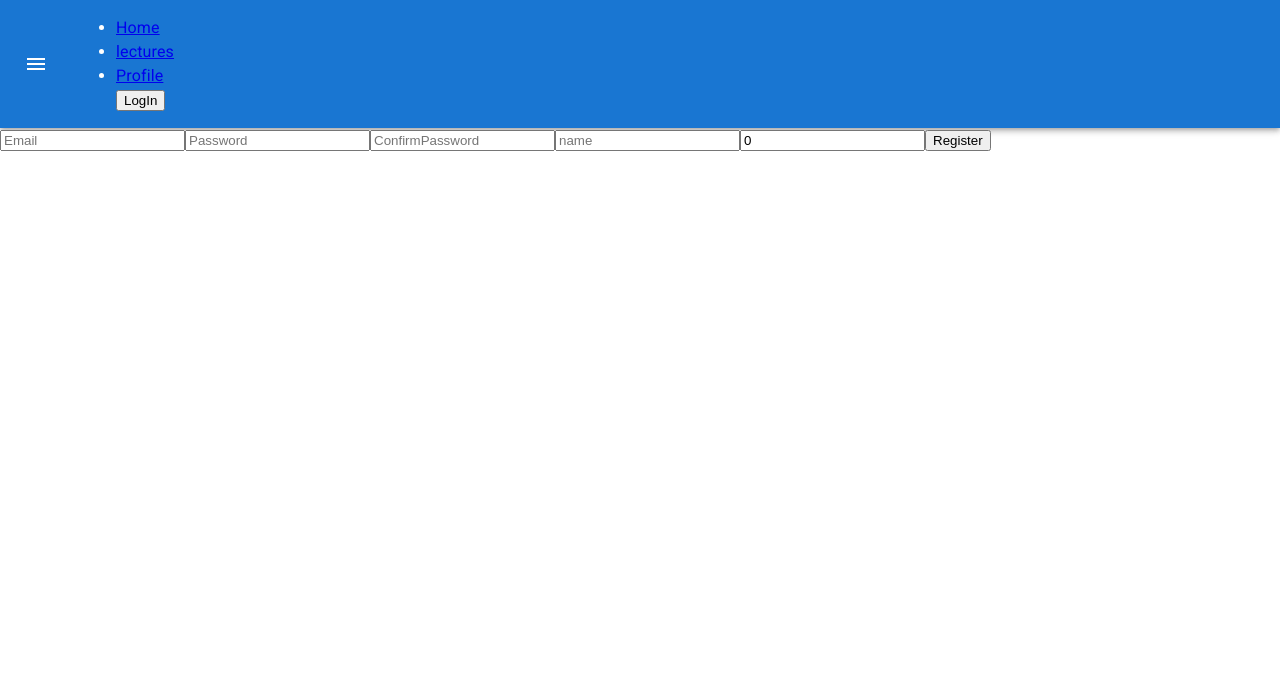
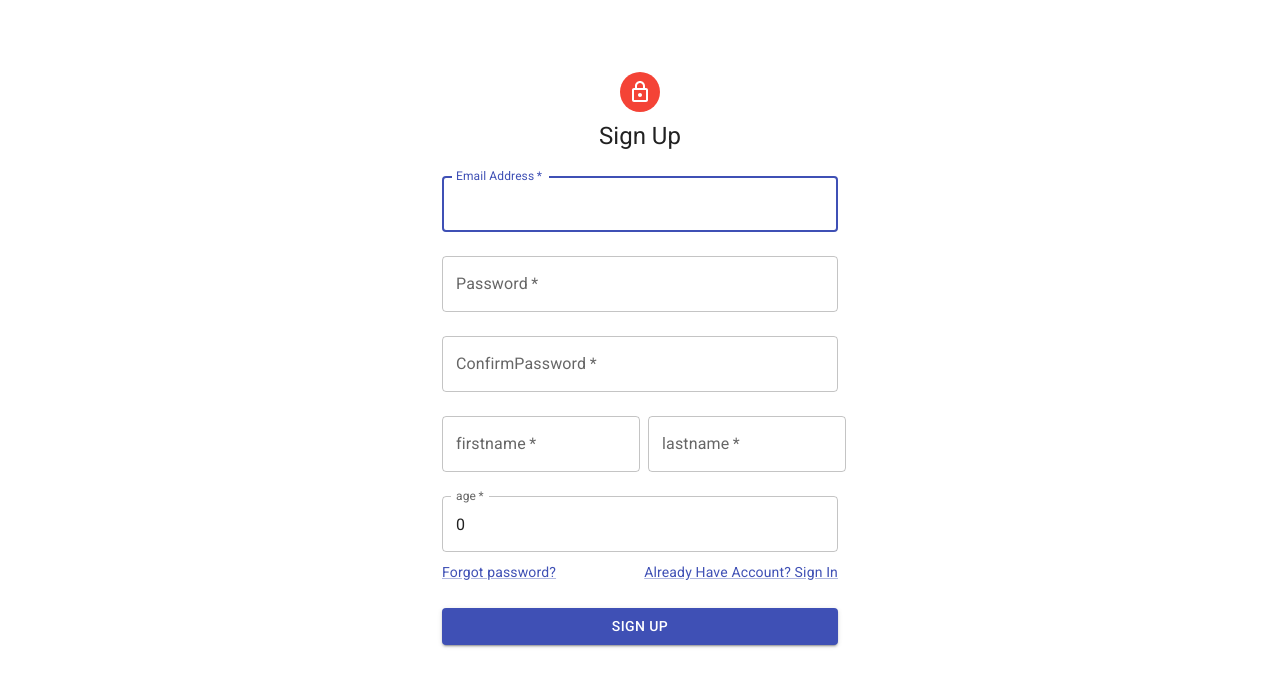
Before and after one commit to newdm2000/2022_GDSC_Solution-Challenge, a React (Create React App) app in the folder GiSungIn/client/: page /register in a window 1280 px wide. Shown: the top 686 px of the page. Built offline with nearby package versions, Linux system fonts and the light colour scheme; no server answers.

Commit message:
2022-02-27

```diff
--- a/GiSungIn/client/src/components/App.js
+++ b/GiSungIn/client/src/components/App.js
@@ -3,8 +3,24 @@ import AppRouter from "components/Router";
 import { onAuthStateChanged } from "firebase/auth";
 import { authService } from "fbase";
 import { ThemeProvider, createTheme } from "@mui/material/styles";
+import MainPage from "routes/MainPage";
 
-const theme = createTheme();
+const theme = createTheme({
+  palette: {
+    primary: {
+      light: "#757ce8",
+      main: "#3f50b5",
+      dark: "#002884",
+      contrastText: "#fff",
+    },
+    secondary: {
+      light: "#ff7961",
+      main: "#f44336",
+      dark: "#ba000d",
+      contrastText: "#000",
+    },
+  },
+});
 
 function App() {
   const [init, setInit] = useState(false);
@@ -24,7 +40,7 @@ function App() {
 
   return (
     <ThemeProvider theme={theme}>
-        {init ? <AppRouter isLoggedIn={isLoggedIn} /> : "Initializing..."}
+      {init ? <AppRouter isLoggedIn={isLoggedIn} /> : "Initializing..."}
     </ThemeProvider>
   );
 }
--- a/GiSungIn/client/src/components/Navigation.js
+++ b/GiSungIn/client/src/components/Navigation.js
@@ -2,8 +2,23 @@ import React from "react";
 import { Link } from "react-router-dom";
 import { getAuth } from "firebase/auth";
 import { useNavigate } from "react-router-dom";
-import { AppBar, Box, Drawer, IconButton, Toolbar } from "@mui/material";
-import MenuIcon from '@mui/icons-material/Menu';
+import {
+  AppBar,
+  Box,
+  Button,
+  Drawer,
+  IconButton,
+  Toolbar,
+  Menu,
+  MenuItem,
+  Typography,
+  ButtonGroup,
+  Grid,
+} from "@mui/material";
+import MenuIcon from "@mui/icons-material/Menu";
+
+const pages = ["Products", "Pricing", "Blog"];
+const settings = ["Profile", "Account", "Dashboard", "Logout"];
 
 const Navigation = ({ isLoggedIn }) => {
   const navigate = useNavigate();
@@ -14,37 +29,43 @@ const Navigation = ({ isLoggedIn }) => {
   const onLogInClick = () => {
     navigate("/login");
   };
+  const onHomeClick = () => {
+    navigate("/");
+  };
+  const onLecturesClick = () => {
+    navigate("/lecture");
+  };
+  const onProfileClick = () => {
+    navigate("/profile");
+  };
   return (
     <Box sx={{ flexGrow: 1 }}>
       <AppBar position="static">
-        <Toolbar>
-          <IconButton
-            size="large"
-            edge="start"
-            color="inherit"
-            aria-label="menu"
-            sx={{ mr: 2 }}
-          >
-            <MenuIcon />
-          </IconButton>
-          <ul>
-            <li>
-              <Link to="/">Home</Link>
-            </li>
-            <li>
-              <Link to="/lecture">lectures</Link>
-            </li>
-            <li>
-              <Link to="/profile">Profile</Link>
-            </li>
-            {isLoggedIn ? (
-              <button onClick={onLogOutClick}>LogOut</button>
-            ) : (
-              <button onClick={onLogInClick}>LogIn</button>
-            )}
-          </ul>
+        <Toolbar disableGutters>
+        {isLoggedIn ? (
+            <Button variant="outlined" color="secondary" onClick={onLogOutClick}>
+              LogOut
+            </Button>
+          ) : (
+            <Button variant="outlined" color="secondary" onClick={onLogInClick}>
+              LogIn
+            </Button>
+          )}
         </Toolbar>
       </AppBar>
+      <Grid container>
+          <ButtonGroup variant="text" aria-label="text button group">
+            <Button variant="contained" onClick={onHomeClick}>
+              Home
+            </Button>
+            <Button variant="contained" onClick={onLecturesClick}>
+              lectures
+            </Button>
+            <Button variant="contained" onClick={onProfileClick}>
+              Profile
+            </Button>
+          </ButtonGroup>
+      </Grid>
     </Box>
   );
 };
--- a/GiSungIn/client/src/components/Router.js
+++ b/GiSungIn/client/src/components/Router.js
@@ -1,3 +1,4 @@
+import { CssBaseline, Grid } from "@mui/material";
 import React from "react";
 import { Routes, BrowserRouter, Route } from "react-router-dom";
 import Lecture from "routes/Lecture";
@@ -8,18 +9,47 @@ import Auth from "../routes/Auth";
 import Home from "../routes/Home";
 import Profile from "../routes/Profile";
 import Navigation from "./Navigation";
+import Paper from "@mui/material/Paper";
 
 const AppRouter = ({ isLoggedIn }) => {
   return (
     <BrowserRouter>
+      <CssBaseline />
+      {isLoggedIn ? (
+        <Grid container component="main" sx={{ height: "100vh" }}>
+          <Grid
+            item
+            xs={12}
+            sm={8}
+            md={3}
+            component={Paper}
+            elevation={6}
+            square
+          >
             <Navigation isLoggedIn={isLoggedIn} />
             <Routes>
-        <Route path="/" element={<MainPage />} />
+              <Route path="/login" element={<LoginPage />} />
+              <Route path="/profile" element={<Profile />} />
+              <Route path="/lecture" element={<Lecture />} />
+              <Route path="/register" element={<RegisterPage />} />
+            </Routes>
+          </Grid>
+          <Grid item xs={false} sm={4} md={9}>
+            <Routes>
               <Route path="/profile" element={<Profile />} />
               <Route path="/lecture" element={<Lecture />} />
               <Route path="/login" element={<LoginPage />} />
               <Route path="/register" element={<RegisterPage />} />
             </Routes>
+          </Grid>
+        </Grid>
+      ) : (
+        <Routes>
+          <Route path="/" element={<MainPage />} />
+          <Route path="/login" element={<LoginPage />} />
+          <Route path="/register" element={<RegisterPage />} />
+        </Routes>
+      )}
     </BrowserRouter>
   );
 };
--- a/GiSungIn/client/src/routes/Home.js
+++ b/GiSungIn/client/src/routes/Home.js
@@ -1,30 +1,9 @@
-import { dbService } from "fbase";
-import React, { useState } from "react";
+import { Outlet, Route } from "react-router-dom";
 
 const Home = () => {
-  const [nweet, setNweet] = useState("");
-  const onSubmit = (event) => {
-    event.preventDefault();
-    dbService.collection("");
-  };
-  const onChange = (event) => {
-    const {
-      target: { value },
-    } = event;
-    setNweet(value);
-  };
   return (
     <div>
-      <form onSubmit={onSubmit}>
-        <input
-          value={nweet}
-          onChange={onChange}
-          type="text"
-          placeholder="What's on your mind?"
-          maxLength={120}
-        />
-        <input type="submit" value="Nweet" />
-      </form>
+
     </div>
   );
 };
--- a/GiSungIn/client/src/routes/MainPage.js
+++ b/GiSungIn/client/src/routes/MainPage.js
@@ -2,11 +2,9 @@ import React from "react";
 import { Container } from "@mui/material";
 import MainPost from "components/mainpage/MainPost";
 
-
-
 const MainPage = () => {
   return (
-    <Container disableGutters maxWidth = "1g">
+    <Container disableGutters maxWidth="1g">
       <main>
         <MainPost />
       </main>
--- a/GiSungIn/client/src/routes/RegisterPage.js
+++ b/GiSungIn/client/src/routes/RegisterPage.js
@@ -2,15 +2,27 @@ import { authService, dbService } from "fbase";
 import React, { useState } from "react";
 import { createUserWithEmailAndPassword } from "firebase/auth";
 import { collection, addDoc } from "firebase/firestore";
+import {
+  Container,
+  Box,
+  TextField,
+  Avatar,
+  Typography,
+  Grid,
+  Link,
+  Button,
+} from "@mui/material";
+import LockOutlinedIcon from "@mui/icons-material/LockOutlined";
 
 const RegisterPage = () => {
   const yr = new Date().getFullYear();
   const [email, setEmail] = useState("");
   const [password, setPassword] = useState("");
-  const [name, setName] = useState("");
+  const [firstName, setFirstName] = useState("");
+  const [lastName, setLastName] = useState("");
   const [confirmPassword, setConfirmPassword] = useState("");
   const [error, setError] = useState("");
-  const [birthdate, setBirthdate] = useState(0);
+  const [age, setAge] = useState(0);
   const auth = authService;
   const db = dbService;
 
@@ -22,18 +34,19 @@ const RegisterPage = () => {
       setEmail(value);
     } else if (name === "password") {
       setPassword(value);
-    } else if (name === "name") {
-      setName(value);
+    } else if (name === "firstname") {
+      setFirstName(value);
     } else if (name === "confirmpassword") {
       setConfirmPassword(value);
-    } else if (name === "birthdate") {
-      setBirthdate(value);
+    } else if (name === "lastname") {
+      setLastName(value);
+    } else if (name === "age") {
+      setAge(value);
     }
   };
 
   const onSubmit = async (event) => {
     event.preventDefault();
-    const age = yr - birthdate / 10000 + 1;
     try {
       if (password === confirmPassword) {
         console.log("A");
@@ -41,7 +54,8 @@ const RegisterPage = () => {
         console.log("B");
         await addDoc(collection(db, "Users"), {
           uid: authService.currentUser.uid,
-          name: name,
+          firstname: firstName,
+          lastname: lastName,
           email: email,
           age: age,
           lectures: [],
@@ -55,53 +69,121 @@ const RegisterPage = () => {
   };
 
   return (
-    <div>
-      <form onSubmit={onSubmit}>
-        <input
+    <Container component="main" maxWidth="xs">
+      <Box
+        sx={{
+          marginTop: 8,
+          display: "flex",
+          flexDirection: "column",
+          alignItems: "center",
+        }}
+      >
+        <Avatar sx={{ m: 1, bgcolor: "secondary.main" }}>
+          <LockOutlinedIcon />
+        </Avatar>
+        <Typography component="h1" variant="h5">
+          Sign Up
+        </Typography>
+        <Box component="form" onSubmit={onSubmit} noValidate sx={{ mt: 1 }}>
+          <TextField
+            margin="normal"
+            type="email"
+            required
+            fullWidth
+            autoFocus
             name="email"
-          type="text"
-          placeholder="Email"
-          required
+            id="email"
+            autoComplete="email"
+            label="Email Address"
             value={email}
             onChange={onChange}
           />
-        <input
+          <TextField
             name="password"
             type="password"
-          placeholder="Password"
+            fullWidth
+            margin="normal"
+            label="Password"
+            id="password"
             required
             value={password}
             onChange={onChange}
           />
-        <input
+          <TextField
             name="confirmpassword"
             type="password"
-          placeholder="ConfirmPassword"
+            fullWidth
+            margin="normal"
+            label="ConfirmPassword"
+            id="confirmpassword"
             required
             value={confirmPassword}
             onChange={onChange}
           />
-        <input
-          name="name"
+          <Grid container>
+            <Grid item xs>
+              <TextField
+                sx={{ mr: 1 }}
+                name="firstname"
                 type="text"
-          placeholder="name"
+                fullWidth
+                margin="normal"
+                label="firstname"
+                id="firstname"
                 required
-          value={name}
-          maxLength={5}
+                value={firstName}
                 onChange={onChange}
               />
-        <input
-          name="birthdate"
-          type="number"
-          placeholder="yyyymmdd"
+            </Grid>
+            <Grid item xs>
+              <TextField
+                sx={{ ml: 1 }}
+                name="lastname"
+                type="text"
+                fullWidth
+                margin="normal"
+                label="lastname"
+                id="lastname"
                 required
-          value={birthdate}
+                value={lastName}
                 onChange={onChange}
               />
-        <input type="submit" value="Register" />
-        {error}
-      </form>
-    </div>
+            </Grid>
+          </Grid>
+          <TextField
+            name="age"
+            type="number"
+            fullWidth
+            margin="normal"
+            label="age"
+            id="age"
+            required
+            value={age}
+            onChange={onChange}
+          />
+          <Grid container>
+            <Grid item xs>
+              <Link href="#" variant="body2">
+                Forgot password?
+              </Link>
+            </Grid>
+            <Grid item>
+              <Link href="/Login" variant="body2">
+                {"Already Have Account? Sign In"}
+              </Link>
+            </Grid>
+          </Grid>
+          <Button
+            type="submit"
+            fullWidth
+            variant="contained"
+            sx={{ mt: 3, mb: 2 }}
+          >
+            Sign Up
+          </Button>
+        </Box>
+      </Box>
+    </Container>
   );
 };
 
```
Also changed, not shown: GiSungIn/client/src/components/mainpage/Header.js (+20 -15 lines), GiSungIn/client/src/components/mainpage/MainPost.js (+41 -24 lines). Lines whose indentation alone changed are shown as unchanged.
